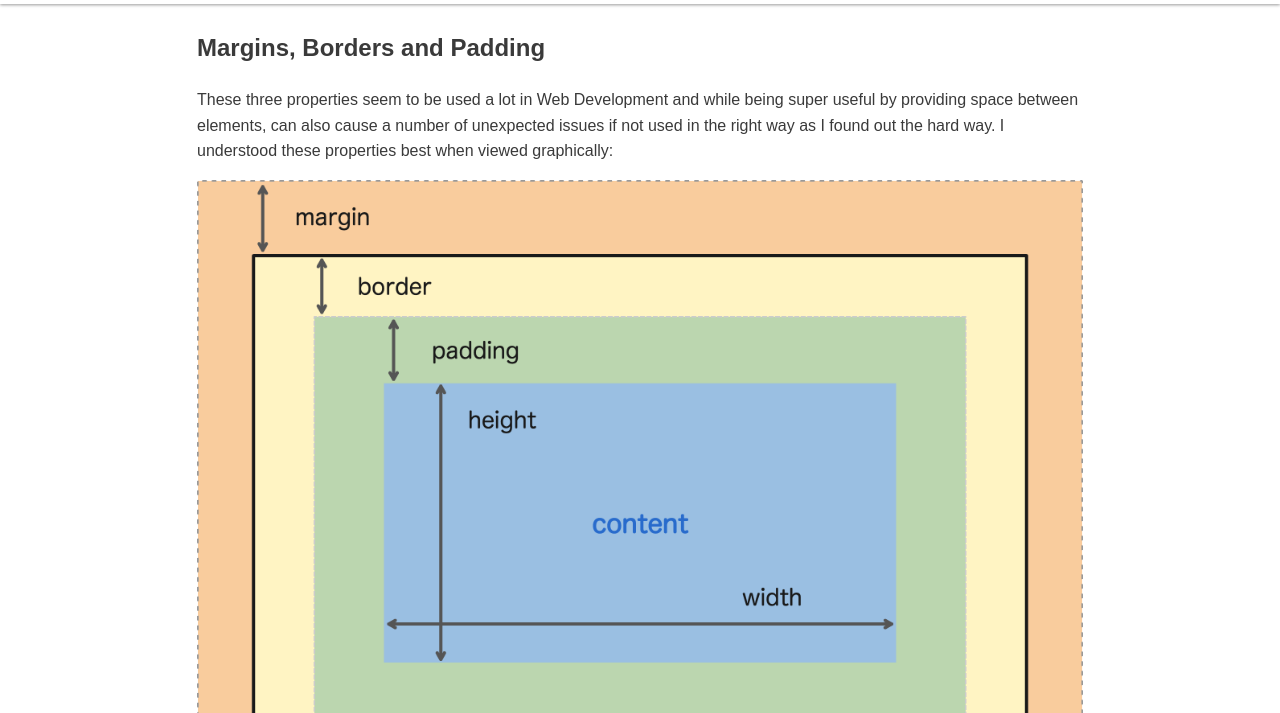
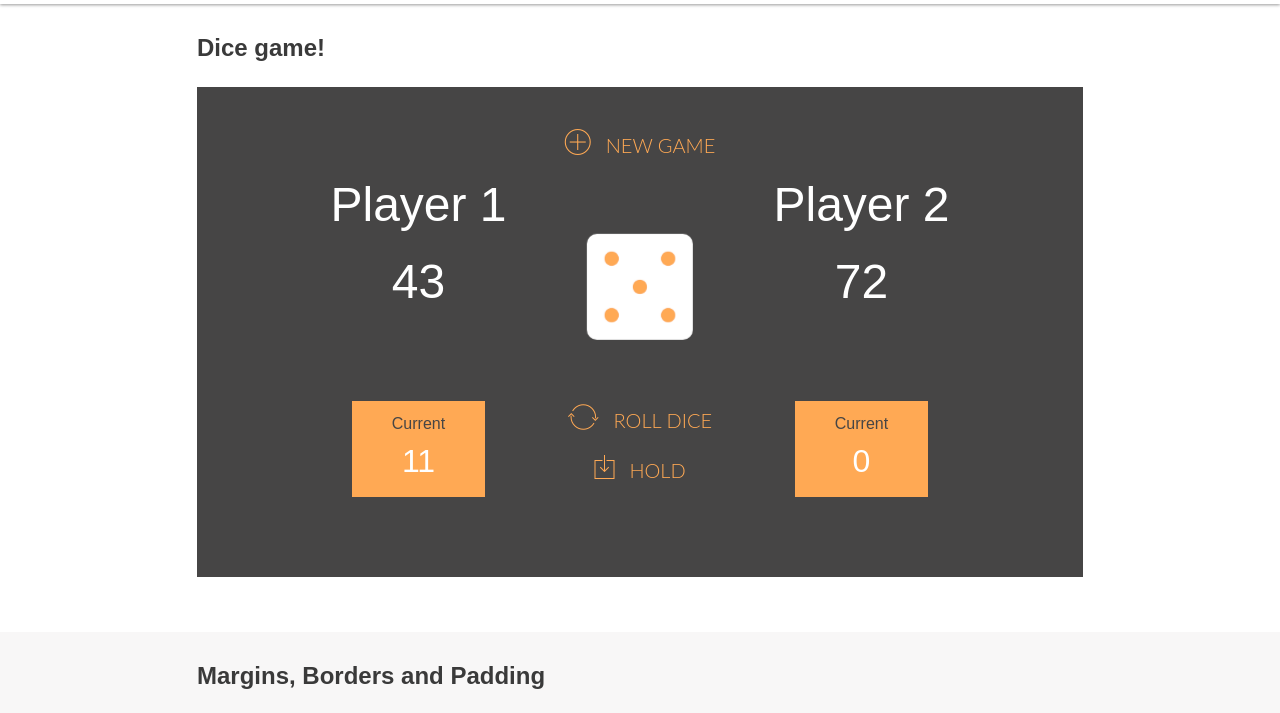
Before and after one commit to reidvr/reidvr.github.io, a plain HTML site: page blog.html in a window 1280 px wide. Shown: the part 47-760 px from the top of the page. Drawn offline with nearby package versions, Linux system fonts and the light colour scheme.

Commit message:
Add dice game HTML and CSS to blog

```diff
--- a/blog.html
+++ b/blog.html
@@ -1,12 +1,13 @@
-<!doctype html>
+<!DOCTYPE html>
 <html>
 
 <head>
     <title>Vinnie's blog</title>
-    <meta name="description" content="My blog">
-    <meta name="keywords" content="blog">
+    <meta name="description" content="My blog" />
+    <meta name="keywords" content="blog" />
     <link href="styles/normalize.css" rel="stylesheet" type="text/css" />
     <link href="styles/main.css" rel="stylesheet" type="text/css" />
+    <link href="http://code.ionicframework.com/ionicons/2.0.1/css/ionicons.min.css" rel="stylesheet" type="text/css">
 
 </head>
 
@@ -16,79 +17,131 @@
             <div class="header-content">
                 <a class="site-logo header-item" href="index.html">
                     <img src="images/VR_Logo.gif" alt="Site logo" />
-                    <h1 class="header-title"> Vinnie Reid</h1>
+                    <h1 class="header-title">Vinnie Reid</h1>
                 </a>
 
                 <nav class="header-item">
                     <ul class="header-nav">
-                        <li><a class="header-nav-item highlight" href="blog.html">Blog</a></li>
+                        <li>
+                            <a class="header-nav-item highlight" href="blog.html">Blog</a>
+                        </li>
                         <li><a class="header-nav-item" href="#">About Me</a></li>
                         <li><a class="header-nav-item" href="#">Portfolio</a></li>
-
                     </ul>
                 </nav>
             </div>
         </header>
-        <div class="spacer">
+        <div class="spacer"></div>
+        <main class="main-container">
+            <div class="section-container">
+                <section class=" section-content">
+                    <h2>Dice game!</h2>
+                    <figure class="dice-game-small">
+                        <img src="https://via.placeholder.com/500x300" alt="Dice game" />
+                    </figure>
+                    <div class="dice-game-container">
+                        <div class=" player-container">
+                            <div class="player-0-panel active">
+                                <div class="player-name" id="name-0">Player 1</div>
+                                <div class="player-score" id="score-0">43</div>
+                                <div class="player-current-box">
+                                    <div class="player-current-label">Current</div>
+                                    <div class="player-current-score" id="current-0">11</div>
+                                </div>
+                            </div>
 
-        </div>
-        <main class="main-container">
-
-            <div class="section-container">
+                            <div class="player-1-panel">
+                                <div class="player-name" id="name-1">Player 2</div>
+                                <div class="player-score" id="score-1">72</div>
+                                <div class="player-current-box">
+                                    <div class="player-current-label">Current</div>
+                                    <div class="player-current-score" id="current-1">0</div>
+                                </div>
+                            </div>
+                        </div>
+                        <button class="dice-btn btn-new">
+                            <i class="ion-ios-plus-outline"></i>New game
+                        </button>
+                        <button class="dice-btn btn-roll">
+                            <i class="ion-ios-loop"></i>Roll dice
+                        </button>
+                        <button class="dice-btn btn-hold">
+                            <i class="ion-ios-download-outline"></i>Hold
+                        </button>
+                        <img src="images/dice-5.png" alt="Dice" class="dice">
+                    </div>
+                </section>
+            </div>
+            <div class="section-container section-bg-grey">
                 <section class=" section-content">
                     <article>
                         <h2>Margins, Borders and Padding</h2>
-                        <p>These three properties seem to be used a lot in Web Development
-                            and while being super useful by providing space between elements,
-                            can also cause a number of unexpected issues
-                            if not used in the right way as I found out the hard way.
-                            I understood these properties best when viewed graphically:</p>
+                        <p>
+                            These three properties seem to be used a lot in Web Development
+                            and while being super useful by providing space between
+                            elements, can also cause a number of unexpected issues if not
+                            used in the right way as I found out the hard way. I understood
+                            these properties best when viewed graphically:
+                        </p>
                         <figure>
                             <img src="images/css-box-model.png" alt="CSS-Box-Model" />
                         </figure>
                         <p>
-                            Together they make up what's called the "Box-Model".
-                            Each element has a box around it that consists of these properties and
-                            the content itself in the middle as displayed above.
+                            Together they make up what's called the "Box-Model". Each
+                            element has a box around it that consists of these properties
+                            and the content itself in the middle as displayed above.
                         </p>
 
-                        <p><strong>Content</strong> is the actual stuff inside the element like images and text. </p>
-                        <p><strong>Padding</strong> is space added between the content and its border. </p>
-                        <p><strong>Border</strong> is displayed after the padding but is set to 0 by default. </p>
-                        <p><strong>Margin</strong> is the space outside the border. </p>
+                        <p>
+                            <strong>Content</strong> is the actual stuff inside the element
+                            like images and text.
+                        </p>
+                        <p>
+                            <strong>Padding</strong> is space added between the content and
+                            its border.
+                        </p>
+                        <p>
+                            <strong>Border</strong> is displayed after the padding but is
+                            set to 0 by default.
+                        </p>
+                        <p><strong>Margin</strong> is the space outside the border.</p>
 
                         <h2 class="border-break">Issues</h2>
                         <h4>Box-sizing</h4>
                         <p>
-                            The biggest issue I had with this model was when it came to the box
-                            dimensions itself. I would set the width of something to fit neatly amongst
-                            other content only to have it bounce around the page unexpectedly.</p>
-                        <p>After a bit of investigation I found out about a property called <strong>box-sizing</strong>.
-                            By default, box-sizing is set to <strong>content-box</strong> and the width and height of
-                            an element is calculated like this:<br>
-                            <br>
-                            width + padding + border = actual width of an element<br>
-                            height + padding + border = actual height of an element<br>
-                            <br>
-                            Meaning when you set the width of an element, the element often appears bigger than you
-                            have set (because the element's border and padding are added to the element's specified
-                            width/height).
-
+                            The biggest issue I had with this model was when it came to the
+                            box dimensions itself. I would set the width of something to fit
+                            neatly amongst other content only to have it bounce around the
+                            page unexpectedly.
                         </p>
-                        <p>To fix this and avoid having to compute the "actual" width/height of an element, we can set
+                        <p>
+                            After a bit of investigation I found out about a property called
+                            <strong>box-sizing</strong>. By default, box-sizing is set to
+                            <strong>content-box</strong> and the width and height of an
+                            element is calculated like this:<br />
+                            <br />
+                            width + padding + border = actual width of an element<br />
+                            height + padding + border = actual height of an element<br />
+                            <br />
+                            Meaning when you set the width of an element, the element often
+                            appears bigger than you have set (because the element's border
+                            and padding are added to the element's specified width/height).
+                        </p>
+                        <p>
+                            To fix this and avoid having to compute the "actual"
+                            width/height of an element, we can set
                             <strong>box-sizing:border-box.</strong>
-                            This allows us to include the padding and border in an element's total width and height.
-                            I personally set every element to border-box using the * selector for "all" so that I never
-                            have to worry about this issue again.</p>
+                            This allows us to include the padding and border in an element's
+                            total width and height. I personally set every element to
+                            border-box using the * selector for "all" so that I never have
+                            to worry about this issue again.
+                        </p>
                         <figure>
                             <img src="images/border-box-all.png" alt="CSS-Box-Model" />
                         </figure>
-
                     </article>
                 </section>
-
             </div>
-
         </main>
         <footer class="footer-container">
             <div class="footer-content">
--- a/styles/main.css
+++ b/styles/main.css
@@ -1,4 +1,3 @@
-
 /* =================================
   Globals
 ==================================== */
@@ -6,7 +5,6 @@
 *::before,
 *::after {
   box-sizing: border-box;
-
 
   /* border: 2px solid rgb(226, 1, 1);
   border-style: dashed; */
@@ -16,11 +14,9 @@
   Base Element Styles
 ==================================== */
 body {
-
-	line-height: 1.6;
+  line-height: 1.6;
   color: #3a3a3a;
   font-family: Arial, Helvetica, sans-serif;
-
 }
 
 a {
@@ -28,218 +24,343 @@ a {
   text-decoration: none;
 }
 
-ul, li{
-    margin: 0;
-    padding: 0;
-    list-style-type: none;
+ul,
+li {
+  margin: 0;
+  padding: 0;
+  list-style-type: none;
 }
 
-figure{
+figure {
   margin: 0;
   padding: 0;
 }
 
-
-
 /* =================================
   Base Layout Styles
 ==================================== */
-.page-container{
+.page-container {
   display: flex;
   flex-direction: column;
   min-height: 100vh;
 }
 
-.header-container{
-  background:white;
-
-
+.header-container {
+  background: white;
 }
 
-.header-content{
+.header-content {
   text-align: center;
   display: flex;
   flex-direction: column;
-  padding-bottom: 40px;
-  width:90%;
-  margin:auto;
+
+  width: 90%;
+  margin: auto;
 }
 
-.header-item{
-
+.header-item {
 }
 
-.site-logo{
-
+.site-logo {
   display: flex;
   align-items: center;
-  justify-content:center;
+  justify-content: center;
 }
 
-.site-logo img{
+.site-logo img {
   height: 2em;
   margin-right: 5px;
 }
 
-
-.header-title{
-
+.header-title {
 }
 
-.header-nav{
-
+.header-nav {
   display: flex;
   flex-direction: column;
   -ms-flex-align: center;
-
 }
 
-.header-nav-item{
+.header-nav-item {
   padding: 5px 10px;
-  color:#797e83;
+  color: #797e83;
 
   border-bottom: solid 1px #ebecec;
   display: block;
 }
 
-.highlight{
+.highlight {
   color: #0b0b0b;
   border-bottom: solid 1px #ffa954;
 }
 
-
-.header-nav-item:hover{
+.header-nav-item:hover {
   color: #0b0b0b;
   border-bottom: solid 1px #ffa954;
 }
 
-.main-container{
+.main-container {
   flex: 1;
 }
 
-.section-bg-grey{
-  background: #f0efef;
+.dice-game-container {
+  display: none;
+
 }
 
-.section-content{
+.section-bg-grey {
+  background: #f8f7f7;
+}
+
+.section-container{
+  padding-bottom: 50px;
+}
+.section-content {
   margin: auto;
   padding: 5px;
-  width:90%;
+  width: 90%;
 }
 
-.border-break{
-  padding-top:20px;
-  border-top:solid 2px #ffa954;
+.border-break {
+  padding-top: 20px;
+  border-top: solid 2px #ffa954;
 }
 
-.section-content img{
-  max-width:100%;
+.section-content img {
+  max-width: 100%;
   margin: auto;
   display: block;
 }
 
-.section-content ul li{
+.section-content ul li {
   list-style-type: initial;
-  list-style-position:inside;
+  list-style-position: inside;
 }
 
-.footer-container{
-  background:rgb(36, 36, 36);
+.footer-container {
+  background: rgb(36, 36, 36);
   flex-shrink: 0;
   text-align: center;
 }
 
-.footer-content{
-  padding:50px 0px;
-  margin:auto;
+.footer-content {
+  padding: 50px 0px;
+  margin: auto;
   width: 90%;
 }
 
-.footer-nav{
+.footer-nav {
   display: flex;
   flex-direction: column;
   justify-content: center;
 }
 
-.footer-nav-item{
-  color:rgb(214, 214, 214);
+.footer-nav-item {
+  color: rgb(214, 214, 214);
   padding: 10px;
-  display:block;
-  border-bottom:solid 1px rgb(102, 101, 101);
-
+  display: block;
+  border-bottom: solid 1px rgb(102, 101, 101);
 }
 
-.footer-nav-item:hover{
+.footer-nav-item:hover {
   color: white;
   border-bottom: solid 1px #ffa954;
 }
 
-@media(min-width:769px){
-
-  .header-container{
-    z-index:10;
+@media (min-width: 769px) {
+  .header-container {
+    z-index: 10;
     box-shadow: 0px 1px 3px rgba(0, 0, 0, 0.4);
     position: fixed;
-    width:100%;
+    width: 100%;
   }
-  .header-content{
+  .header-content {
     flex-direction: row;
     align-items: center;
     justify-content: flex-end;
-    width:70%;
-    padding:0;
+    width: 70%;
+    padding: 0;
     max-width: 1060px;
   }
 
-  .site-logo{
+  .site-logo {
     margin-right: Auto;
   }
-  .site-logo h1{
-    padding:0;
-    margin:0;
+  .site-logo h1 {
+    padding: 0;
+    margin: 0;
   }
 
-  .header-nav{
+  .header-nav {
     flex-direction: row;
   }
 
-  .header-nav-item{
-    border-bottom-color:transparent;
+  .header-nav-item {
+    border-bottom-color: transparent;
   }
 
-  .highlight{
-    border-bottom-color:  #ffa954;
+  .highlight {
+    border-bottom-color: #ffa954;
   }
 
-  .spacer{
+  .spacer {
     width: 100%;
     height: 50.909px;
   }
 
-  .main-container{
+  .main-container {
+  }
+
+  .section-content {
+    width: 70%;
+    max-width: 1060px;
+  }
+
+  .section-content {
+    list-style-type: inherit;
+  }
+
+  /* =================================
+  Dice game
+==================================== */
+  .dice-game-container {
+    display: block;
+    background: rgb(70, 69, 69);
+    width: 100%;
+    position: relative;
+  }
+
+  .player-container {
+    display: flex;
+    justify-content: space-around;
+    color: white;
+    text-align: center;
+  }
+
+  .player-0-panel {
+    display: flex;
+    flex-direction: column;
+    flex-grow: 1;
+    align-items: center;
+  }
+  .player-1-panel {
+    display: flex;
+    flex-direction: column;
+    flex-grow: 1;
+    align-items: center;
+  }
+
+  .player-name {
+    font-size: 3em;
+    margin-top: 80px;
+  }
+
+
+  .player-score {
+    font-size: 3em;
+    margin-bottom: 80px;
+  }
+
+  .player-current-box {
+    background: #ffa954;
+    padding: 10px 40px;
+    margin-bottom: 80px;
+  }
+
+  .player-current-label {
+    color: rgb(70, 69, 69);
+  }
+
+  .player-current-score {
+    font-size: 2em;
+  }
+
+  .active {
+  }
+
+  .dice-btn {
+    position: absolute;
+    width: 200px;
+    left: 50%;
+    transform: translateX(-50%);
+    color: #ffa954;
+    background: none;
+    border: none;
+    font-family: Lato;
+    font-size: 20px;
+    text-transform: uppercase;
+    cursor: pointer;
+    font-weight: 300;
+    transition: background-color 0.3s, color 0.3s;
+  }
+  .dice-btn i{
+
+  }
+  .dice-btn:hover {
+    font-weight: 600;
+  }
+  .dice-btn:hover i {
+    margin-right: 20px;
+  }
+
+  button i {
+
+    display: inline-block;
+    margin-right: 15px;
+    font-size: 32px;
+    line-height: 1;
+    vertical-align: text-top;
+    margin-top: -7px;
+    transition: margin 0.3s;
+}
+
+  .dice-btn:focus {
+    outline: none;
+  }
+  .btn-new {
+    top: 45px;
+  }
+  .btn-roll {
+    top: 320px;
+  }
+  .btn-hold {
+    top: 370px;
+  }
+
+  .dice-game-small {
+    display: none;
+  }
+
+  .dice{
+    width:12%;
+    position: absolute;
+    left: 50%;
+    transform: translateX(-50%) translateY(-50%) translateZ(0) scale(1.0, 1.0);
+    top:200px;
+    border-radius: 10px;
+    transition: box-shadow 0.2s, width 0.1s;
+    -webkit-backface-visibility: hidden;
+
 
   }
 
-  .section-content{
-    width:70%;
+  .dice:hover{
+    box-shadow: 0px 0px 20px 2px rgba(255,170,84);
+    width: 13%;
+  }
+
+ /* ==================================== */
+
+
+  .footer-content {
+    width: 70%;
     max-width: 1060px;
   }
-
-  .section-content{
-  list-style-type: inherit;
+  .footer-nav {
+    flex-direction: row;
   }
 
-
-
-  .footer-content{
-    width:70%;
-    max-width: 1060px;
-  }
-  .footer-nav{
-    flex-direction:row;
-  }
-
-  .footer-nav-item{
-    border-bottom-color:transparent;
+  .footer-nav-item {
+    border-bottom-color: transparent;
   }
 }
```
Also changed, not shown: images/dice-1.png (added), images/dice-2.png (added), images/dice-3.png (added), images/dice-4.png (added), images/dice-5.png (added), images/dice-6.png (added), scripts/dice.js (added), 1 other file.
